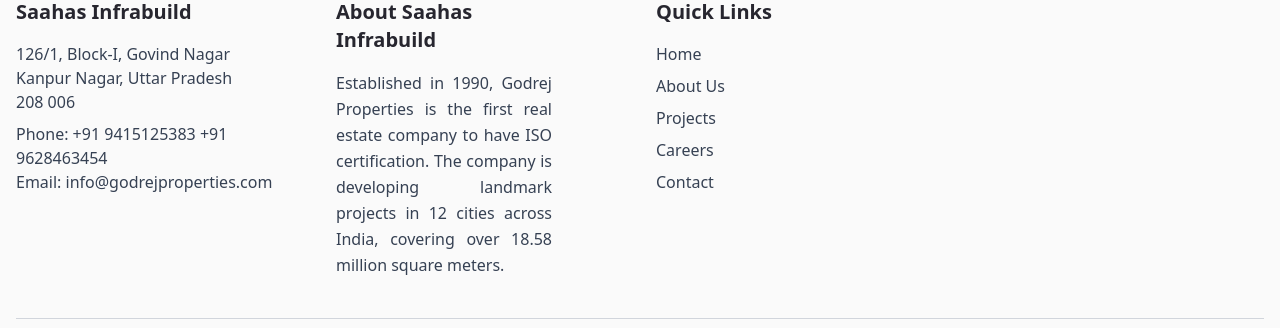
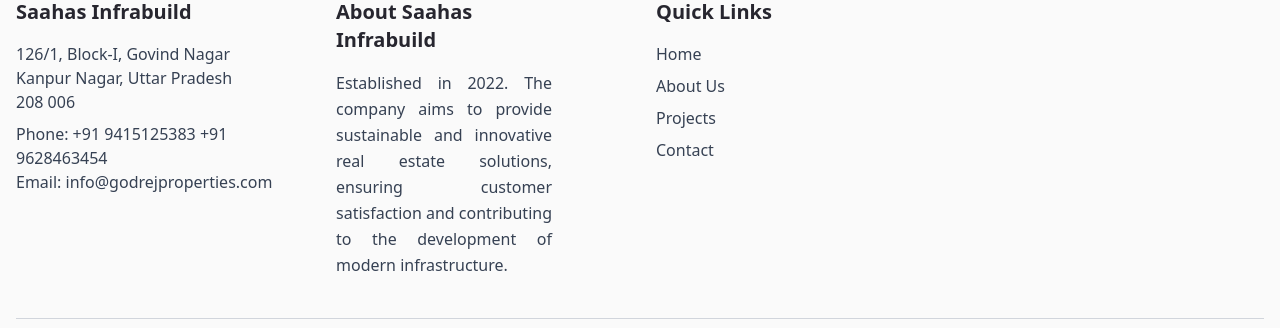
Before and after one commit to mahskaS08/Saahas, a React (Vite) app: page / in a window 1280 px wide. Shown: the part 858-1186 px from the top of the page. Built offline with nearby package versions, Linux system fonts and the light colour scheme.

Commit message:
AboutSection

```diff
--- a/src/components/Footer.jsx
+++ b/src/components/Footer.jsx
@@ -30,9 +30,8 @@
             <div className="flex flex-col w-full lg:w-3/4">
             <h3 className="text-xl font-bold mb-4">About Saahas Infrabuild</h3>
             <p className="text-md text-gray-700 text-justify leading-relaxed">
-                Established in 1990, Godrej Properties is the first real estate company to have ISO certification.
-                The company is developing landmark projects in 12 cities across India, covering over 18.58 million
-                square meters.
+                Established in 2022.
+                The company aims to provide sustainable and innovative real estate solutions, ensuring customer satisfaction and contributing to the development of modern infrastructure.
             </p>
             </div>
 
@@ -42,11 +41,11 @@
           <div>
             <h3 className="text-xl font-bold mb-4">Quick Links</h3>
             <ul className="space-y-2">
-              <li><a href="#" className="text-gray-700 hover:text-gray-500">Home</a></li>
-              <li><a href="#" className="text-gray-700 hover:text-gray-500">About Us</a></li>
-              <li><a href="#" className="text-gray-700 hover:text-gray-500">Projects</a></li>
-              <li><a href="#" className="text-gray-700 hover:text-gray-500">Careers</a></li>
-              <li><a href="#" className="text-gray-700 hover:text-gray-500">Contact</a></li>
+              <li><a href="#Header" className="text-gray-700 hover:text-gray-500">Home</a></li>
+              <li><a href="#Header" className="text-gray-700 hover:text-gray-500">About Us</a></li>
+              <li><a href="#Projects" className="text-gray-700 hover:text-gray-500">Projects</a></li>
+
+              <li><a href="#Contact" className="text-gray-700 hover:text-gray-500">Contact</a></li>
             </ul>
           </div>
 
```
